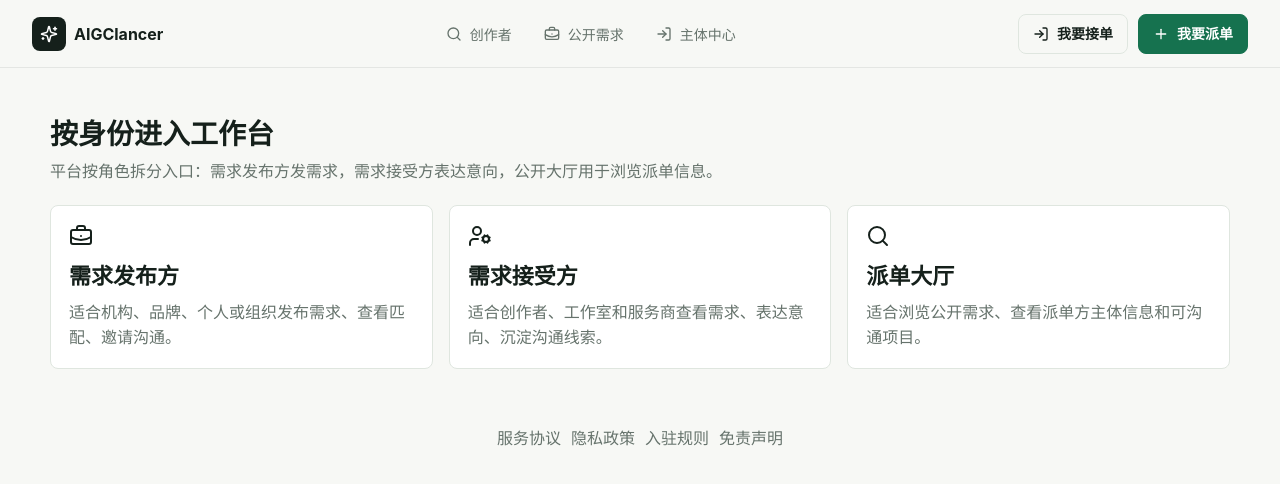
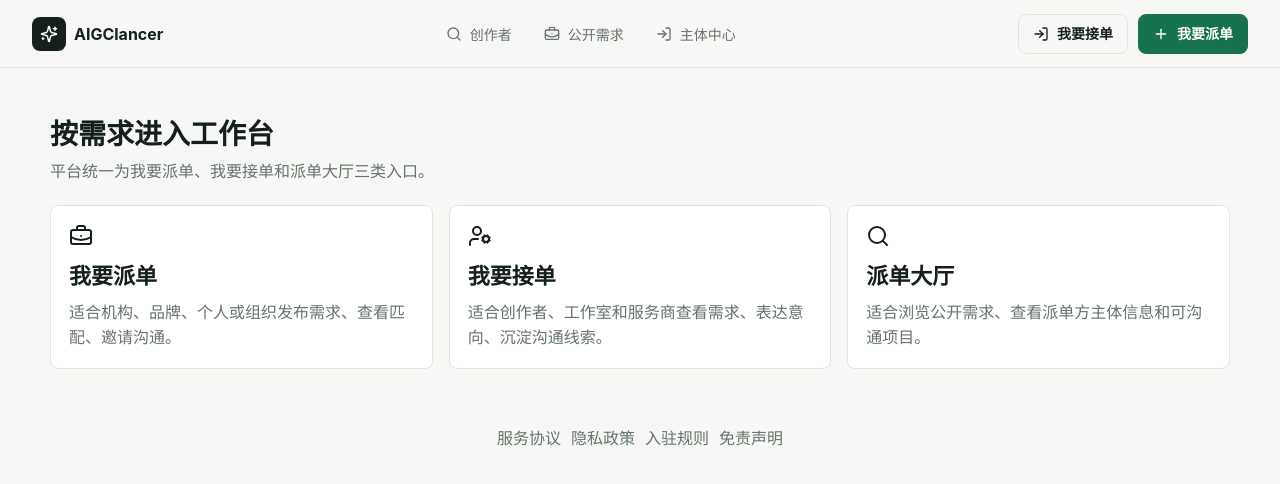
Before and after one commit to chunyang2025-bit/AIGC, a Next.js app: page /dashboard in a window 1280 px wide. Shown: the top 484 px of the page. Built offline with nearby package versions, Linux system fonts and the light colour scheme.

Commit message:
fix: unify dispatch and receiving labels

```diff
--- a/app/buyer/page.tsx
+++ b/app/buyer/page.tsx
@@ -40,10 +40,10 @@ export default function BuyerPortalPage() {
       <section className="portalHero">
         <div className="stack">
           <span className="eyebrow">
-            <BriefcaseBusiness size={15} /> 需求发布方入口
+            <BriefcaseBusiness size={15} /> 我要派单
           </span>
           <div>
-            <h1>需求发布方工作台</h1>
+            <h1>我的派单后台</h1>
           <p>发布内容需求，启动 Brief Agent，查看匹配结果，并邀请创作者建立沟通线索。</p>
           </div>
           <div className="toolbarGroup">
@@ -134,7 +134,7 @@ export default function BuyerPortalPage() {
                       <strong>{project?.title ?? "需求"}</strong>
                       <span className="tag green">{orderStatusLabel(order.status)}</span>
                     </div>
-                    <div className="muted">需求接受方：{creator?.name ?? "创作者"} · {money(order.amount)}</div>
+                    <div className="muted">接单方：{creator?.name ?? "创作者"} · {money(order.amount)}</div>
                   </div>
                 </Link>
               );
--- a/app/dashboard/page.tsx
+++ b/app/dashboard/page.tsx
@@ -8,20 +8,20 @@ export default function DashboardPage() {
     <main className="main">
       <div className="pageHeader">
         <div>
-          <h1>按身份进入工作台</h1>
-          <p>平台按角色拆分入口：需求发布方发需求，需求接受方表达意向，公开大厅用于浏览派单信息。</p>
+          <h1>按需求进入工作台</h1>
+          <p>平台统一为我要派单、我要接单和派单大厅三类入口。</p>
         </div>
       </div>
 
       <div className="grid">
         <Link className="portalChoice" href="/login?role=dispatch&next=%2Fbuyer">
           <BriefcaseBusiness size={24} />
-          <strong>需求发布方</strong>
+          <strong>我要派单</strong>
           <span>适合机构、品牌、个人或组织发布需求、查看匹配、邀请沟通。</span>
         </Link>
         <Link className="portalChoice" href="/login?role=accept&next=%2Fprovider">
           <UserCog size={24} />
-          <strong>需求接受方</strong>
+          <strong>我要接单</strong>
           <span>适合创作者、工作室和服务商查看需求、表达意向、沉淀沟通线索。</span>
         </Link>
         <Link className="portalChoice" href="/projects">
--- a/app/provider/page.tsx
+++ b/app/provider/page.tsx
@@ -67,10 +67,10 @@ export default function ProviderPortalPage() {
       <section className="portalHero providerHero">
         <div className="stack">
           <span className="eyebrow">
-            <UserRound size={15} /> 需求接受方入口
+            <UserRound size={15} /> 我要接单
           </span>
           <div>
-            <h1>需求接受方后台</h1>
+            <h1>我的接单后台</h1>
             <p>适合创作者、工作室和接单服务商查看邀约、表达合作意向和沉淀沟通线索。</p>
           </div>
           <div className="toolbarGroup">
@@ -187,7 +187,7 @@ export default function ProviderPortalPage() {
           <div className="panelTop">
             <div>
               <strong>沟通线索</strong>
-              <div className="muted">需求接受方查看派单邀约，并决定是否继续沟通。</div>
+              <div className="muted">接单方查看派单邀约，并决定是否继续沟通。</div>
             </div>
             <FileUp size={18} />
           </div>
--- a/components/ClientHome.tsx
+++ b/components/ClientHome.tsx
@@ -111,17 +111,17 @@ export function ClientHome() {
           <div className="card">
             <div className="cardBody stack">
               <UsersRound size={22} />
-              <strong>成为接单方</strong>
+              <strong>我要接单</strong>
               <p className="muted" style={{ margin: 0 }}>创建展示页，展示服务定位、联系方式、简历和代表作，获取更多内容需求机会。</p>
               <Link className="btn primary" href={creatorEntry}>
-                <LogIn size={16} /> 成为接单方
+                <LogIn size={16} /> 我要接单
               </Link>
             </div>
           </div>
           <div className="card">
             <div className="cardBody stack">
               <FileBadge2 size={22} />
-              <strong>发布真实需求</strong>
+              <strong>我要派单</strong>
               <p className="muted" style={{ margin: 0 }}>完成主体认证后发布AIGC内容需求，获得接单方推荐，也可以自主检索并邀请沟通。</p>
               <Link className="btn primary" href={buyerEntry}>
                 <Plus size={16} /> 我要派单
```
